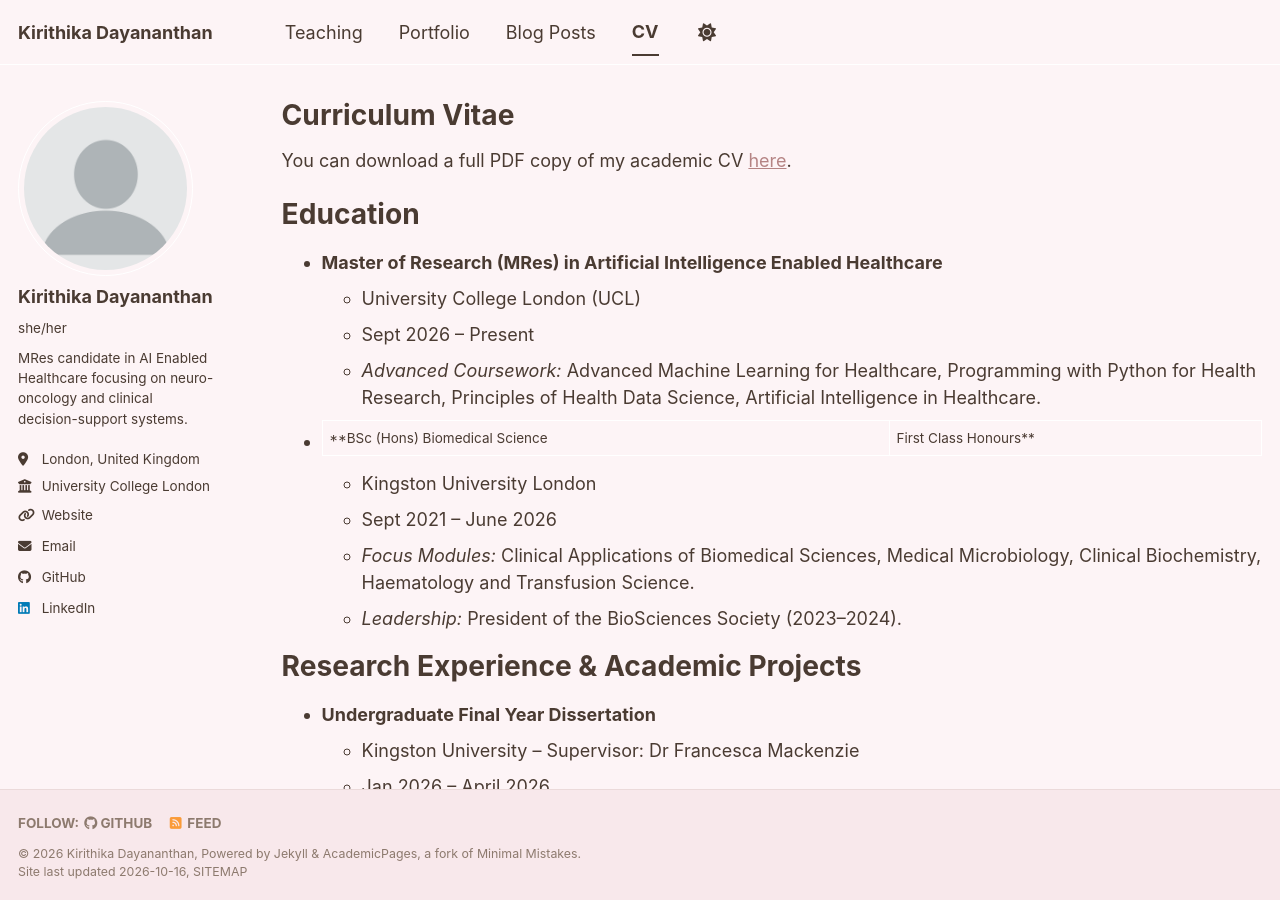
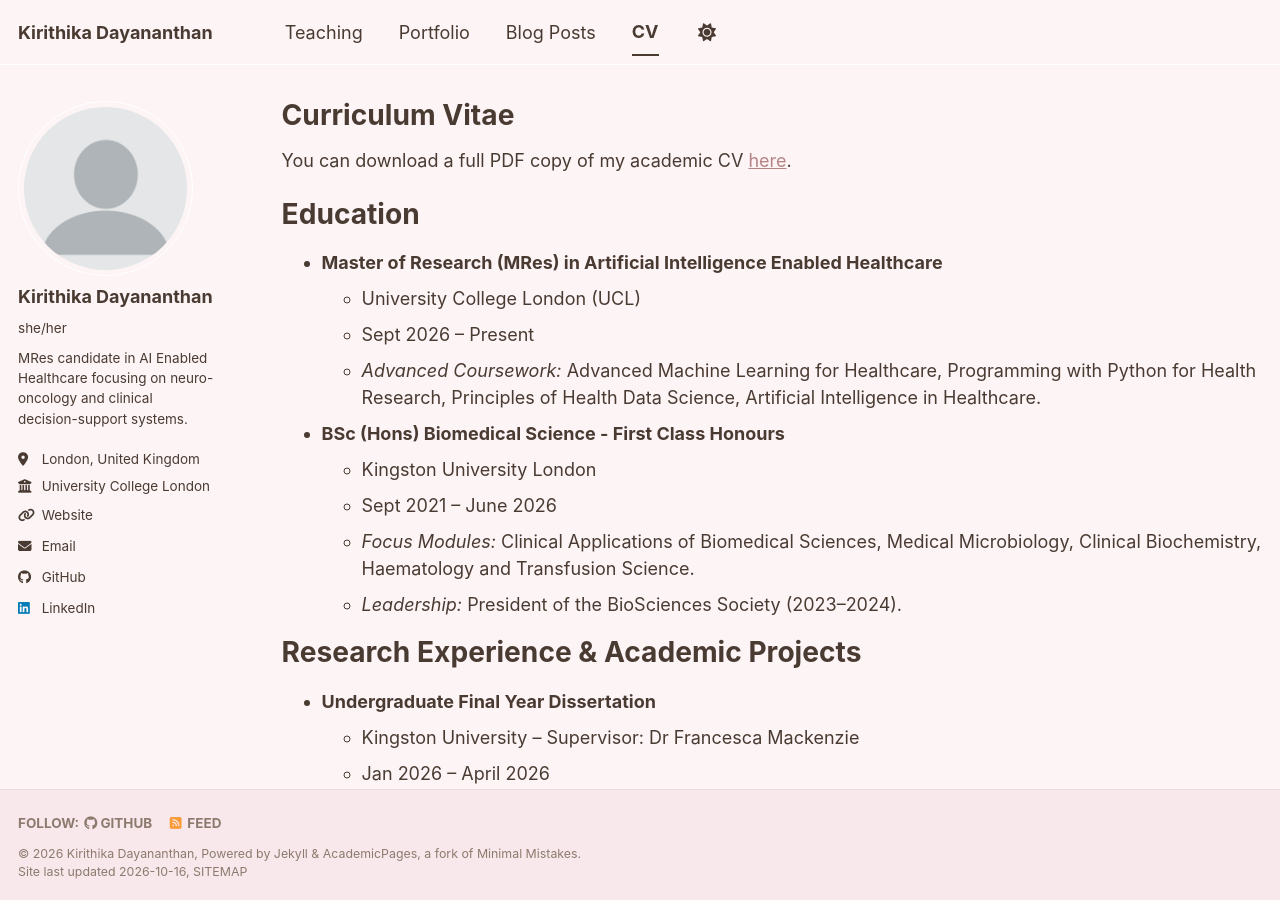
Before and after one commit to kirithikax/kirithikax.github.io, a Jekyll site: the page built from _pages/cv.md, in a window 1280 px wide and 900 px high. Built offline with Jekyll 4.4.1, drawn with Linux system fonts in a browser that asks for light colours; a style sheet for code colours, icons or effects is not loaded.

Commit message:
Fix formatting of degree title in CV

```diff
--- a/_pages/cv.md
+++ b/_pages/cv.md
@@ -18,7 +18,7 @@ Education
   * Sept 2026 – Present
   * *Advanced Coursework:* Advanced Machine Learning for Healthcare, Programming with Python for Health Research, Principles of Health Data Science, Artificial Intelligence in Healthcare.
 
-- **BSc (Hons) Biomedical Science | First Class Honours**
+- **BSc (Hons) Biomedical Science - First Class Honours**
   * Kingston University London
   * Sept 2021 – June 2026
   * *Focus Modules:* Clinical Applications of Biomedical Sciences, Medical Microbiology, Clinical Biochemistry, Haematology and Transfusion Science.
```
